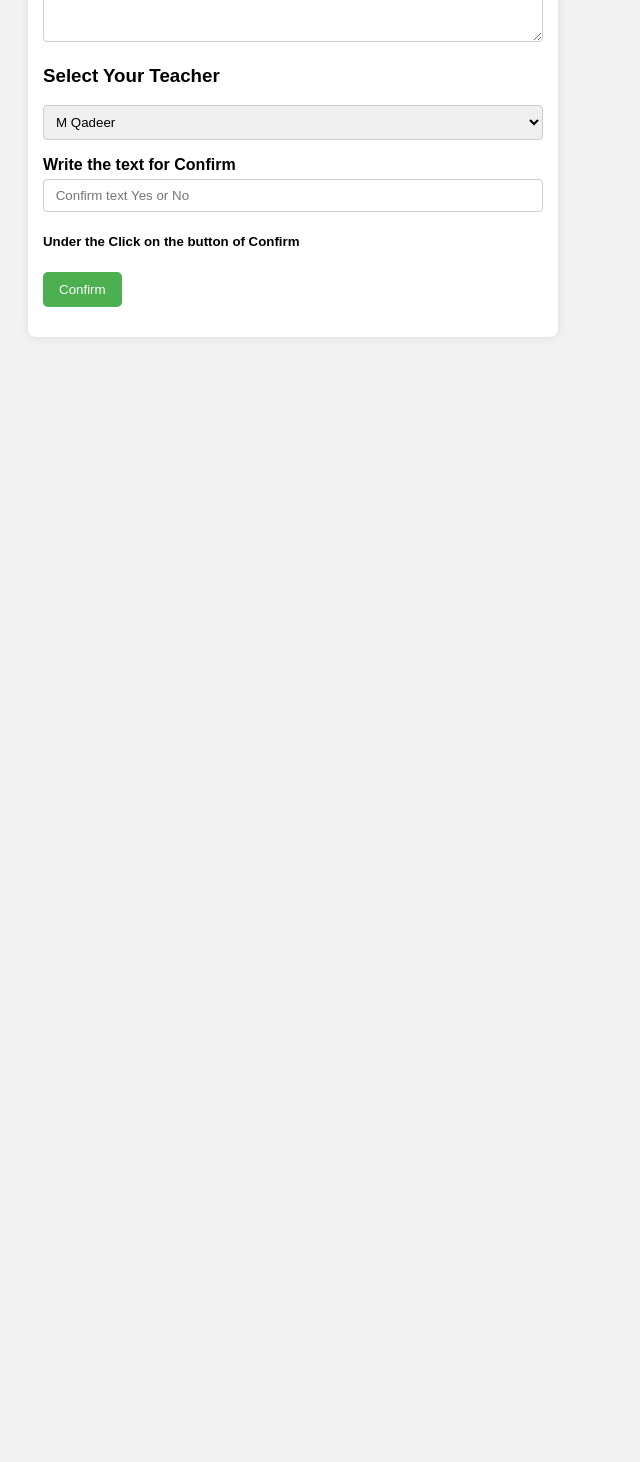
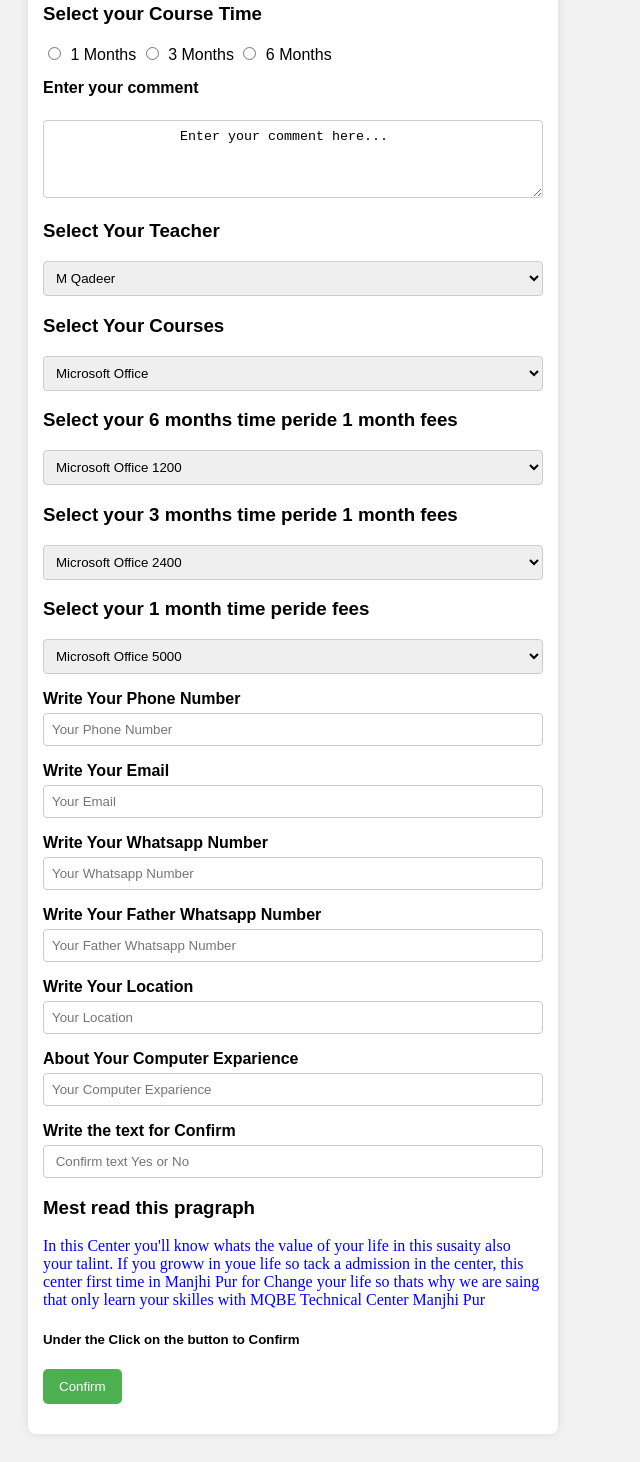
Before and after one commit to mqbe1218/M-Qadeerkk, a plain HTML site: page index.html in a window 1280 px wide. Shown: the part 326-1788 px from the top of the page, without its empty margins (0-640 px from the left). Before the commit the page ends 800 px from the top, so only its background shows below. Drawn offline with Linux system fonts and the light colour scheme.

Commit message:
Add files via upload

```diff
--- a/index.html
+++ b/index.html
@@ -7,6 +7,18 @@
      <link rel="stylesheet" href="style.css">
 </head>
 <body>
+    <div class="welcome-wrapper">
+  <h1 class="welcome">
+    <span>W</span>
+    <span>e</span>
+    <span>l</span>
+    <span>c</span>
+    <span>o</span>
+    <span>m</span>
+    <span>e</span>
+  </h1>
+</div>
+
   <h1>For apply MQBE Technical Center Manjhi Pur </h1>
     <form action="post">
         <div>
@@ -25,6 +37,16 @@
             <input type="checkbox" id="subscribe" name="subscribe" value="yes"
             <label for="subscribe">Subscribe to newsletter</label>
          </div>
+         <h3> Select your Course Time</h3>
+          <div>
+            <input type="radio" id=" 1 months " name="Time" value=" 1 months "
+        <label for=" 1 Months"> 1 Months</label>
+        <input type="radio" id="3 months" name="Time" value="3 months"
+        <label for="3 months"> 3 Months</label>
+        <input type="radio" id=" 6 months " name="Time" value=" 6 months "
+        <label for=" 6 Months"> 6 Months</label>
+
+         </div>
          <div>
             <label for="comment">Enter your comment</label>
             <br>
@@ -42,14 +64,101 @@
                 <option value="Shakir Ali">Shakir Ali</option>
             </select>
          </div>
+
+        <div>
+            <h3> Select Your Courses</h3>
+            <select name="Courses">
+                <option value="Microsoft Office">Microsoft Office</option>
+                <option value="Canva">Canva</option>
+                <option value="Coding">Coding</option>
+                <option value="Trading">Trading</option>
+                <option value="Internet">Internet</option>
+            </select>
+         </div>
+         <div>
+            <h3> Select your 6 months time peride 1 month fees</h3>
+            <select name="Courses">
+                <option value="Microsoft Office 1200 ">Microsoft Office 1200 </option>
+                <option value="Canva 3000 ">Canva 3000</option>
+                <option value="Coding 6000">Coding 6000</option>
+                <option value="Trading 6000">Trading 6000</option>
+                <option value="Internet 2000">Internet 2000</option>
+            </select>
+         </div>
+          <div>
+            <h3> Select your 3 months time peride 1 month fees</h3>
+            <select name="Courses">
+                <option value="Microsoft Office 2400 ">Microsoft Office 2400  </option>
+                <option value="Canva 6000 ">Canva 6000</option>
+                <option value="Coding 12000">Coding 12000</option>
+                <option value="Trading 12000">Trading 12000</option>
+                <option value="Internet 4000">Internet 4000</option>
+            </select>
+         </div>
+         <div>
+            <h3> Select your 1 month time peride fees</h3>
+            <select name="Courses">
+                <option value="Microsoft Office 5000 ">Microsoft Office 5000  </option>
+                <option value="Canva 13000 ">Canva 13000</option>
+                <option value="Coding 25000">Coding 25000</option>
+                <option value="Trading 25000">Trading 25000</option>
+                <option value="Internet 9000">Internet 9000</option>
+            </select>
+         </div>
          <dir></dir>
+         <div>
+        <label for="Your Phone Number">Write Your Phone Number </label>
+        <input type="text"id="Your Phone Number"name="Your Phone Number"
+        placeholder="Your Phone Number"
+         </div>
+         <dir></dir>
+         <div>
+        <label for="Your Email">Write Your Email </label>
+        <input type="text"id="Your Email"name="Your Email"
+        placeholder="Your Email"
+         </div>
+         <dir></dir>
+         <div>
+        <label for="Your Whatsapp Number">Write Your Whatsapp Number</label>
+        <input type="text"id="Your Whatsapp Number"name="Your Whatsapp Number"
+        placeholder="Your Whatsapp Number"
+         </div>
+         <dir></dir>
+         <div>
+        <label for="Father Whatsapp Number">Write Your Father Whatsapp Number</label>
+        <input type="text"id="Father Whatsapp Number"name="Father Whatsapp Number"
+        placeholder="Your Father Whatsapp Number"
+         </div>
+         <dir></dir>
+         <div>
+        <label for="Location">Write Your Location</label>
+        <input type="text"id="Your Location"name="Your Location"
+        placeholder="Your Location"
+         </div>
+         <dir></dir>
+         <div>
+        <label for="Exparience">About Your Computer Exparience</label>
+        <input type="text"id="Your Exparience"name="Your Exparience"
+        placeholder="Your Computer Exparience"
+         </div>
+          <dir></dir>
          <div>
         <label for="User name">Write the text for Confirm </label>
         <input type="text"id="confirm"name="username"
         placeholder=" Confirm text Yes or No"
          </div>
-         <div>
-        <h5> Under the Click on the button of Confirm</h5>
+         <h3> Mest read this pragraph </h3>
+         <p style="color: blue; font-family: 'Times New Roman', Times, serif;"> In this Center you'll know whats the
+             value of your life in this susaity
+            also your talint. If you groww in youe
+            life so tack a admission in the center,
+            this center first time in Manjhi Pur for
+             Change your life so thats why we are  saing that
+            only learn your skilles with
+             MQBE Technical Center Manjhi Pur
+         </p>
+          <div>
+        <h5> Under the Click on the button to Confirm</h5>
        </div>
        <button onclick="confirmAction()">Confirm</button>
     </form>
--- a/style.css
+++ b/style.css
@@ -55,3 +55,39 @@ button {
 button:hover {
     background-color: #45a049;
 }
+
+.welcome-wrapper {
+  position: relative;
+  top: 20px;
+  text-align: center;
+}
+
+.welcome span {
+  display: inline-block;
+  font-size: 48px;
+  font-weight: bold;
+  animation: bounceIn 1s ease forwards;
+  opacity: 0;
+}
+
+.welcome span:nth-child(1) { color: red; animation-delay: 0.1s; }
+.welcome span:nth-child(2) { color: orange; animation-delay: 0.2s; }
+.welcome span:nth-child(3) { color: gold; animation-delay: 0.3s; }
+.welcome span:nth-child(4) { color: green; animation-delay: 0.4s; }
+.welcome span:nth-child(5) { color: blue; animation-delay: 0.5s; }
+.welcome span:nth-child(6) { color: indigo; animation-delay: 0.6s; }
+.welcome span:nth-child(7) { color: violet; animation-delay: 0.7s; }
+
+@keyframes bounceIn {
+  0% {
+    transform: translateY(-100px);
+    opacity: 0;
+  }
+  60% {
+    transform: translateY(20px);
+    opacity: 1;
+  }
+  100% {
+    transform: translateY(0);
+  }
+}
```
